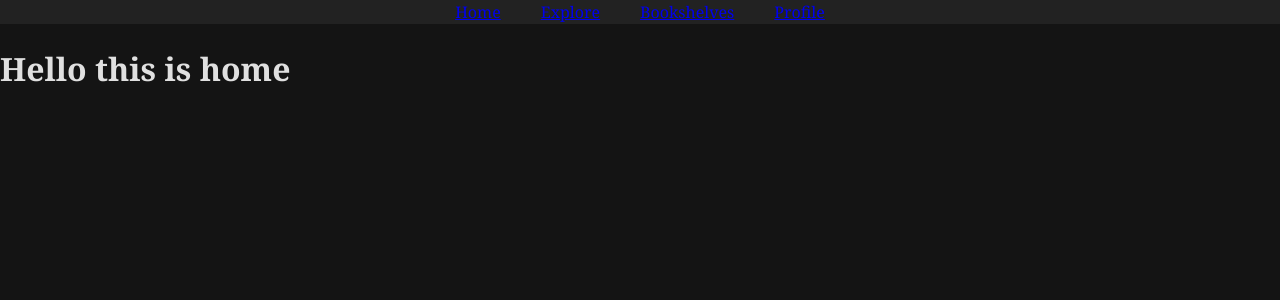
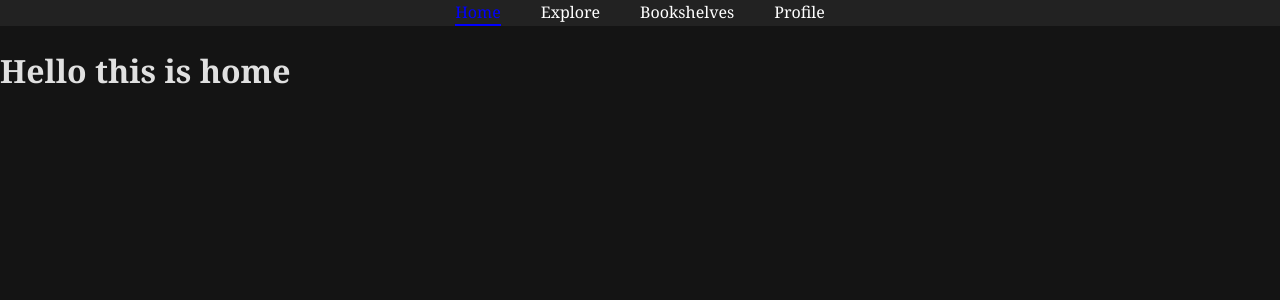
Before and after one commit to SiriJV/Deco, a React (Vite) app: page /home in a window 1280 px wide. Shown: the top 300 px of the page. Built offline with nearby package versions, Linux system fonts and the light colour scheme.

Commit message:
Added active styling to NavLinks in NavBar

```diff
--- a/src/components/NavBar/NavBar.scss
+++ b/src/components/NavBar/NavBar.scss
@@ -8,3 +8,17 @@ nav {
         margin: 0;
     }
 }
+
+.nav-link {
+    color: white;
+    text-decoration: none;
+}
+
+.nav-link:hover {
+    color: purple;
+}
+
+.nav-link.active {
+    color: blue;
+    border-bottom: 2px solid blue;
+}
--- a/src/components/NavBar/NavBar.tsx
+++ b/src/components/NavBar/NavBar.tsx
@@ -1,13 +1,14 @@
-import { Link } from 'react-router-dom'
+import { NavLink } from 'react-router-dom'
 import './NavBar.scss'
 
 const NavBar = () => {
     return (
         <nav>
-            <Link to="/home">Home</Link>
-            <Link to="/explore">Explore</Link>
-            <Link to="/bookshelves">Bookshelves</Link>
-            <Link to="/profile">Profile</Link>
+            <NavLink to="/home" className={({ isActive }) => (isActive ? "nav-link active" : "nav-link")}>Home</NavLink>
+            <NavLink to="/explore" className={({ isActive }) => (isActive ? "nav-link active" : "nav-link")}>Explore</NavLink>
+            <NavLink to="/bookshelves" className={({ isActive }) => (isActive ? "nav-link active" : "nav-link")}>Bookshelves</NavLink>
+            <NavLink to="/profile" className={({ isActive }) => (isActive ? "nav-link active" : "nav-link")}>Profile</NavLink>
+
         </nav>
     )
 }
```
